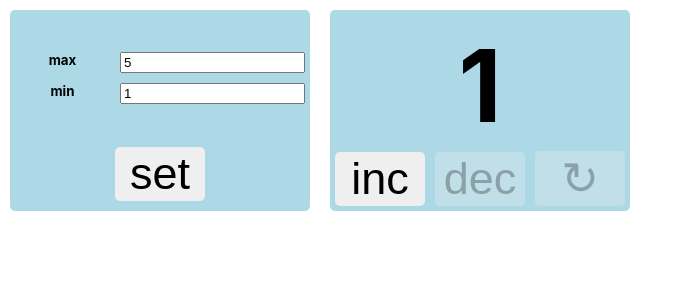
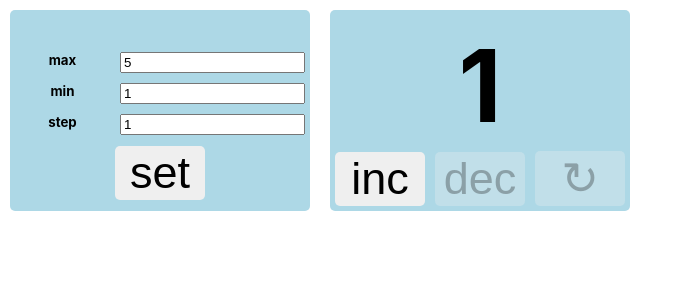
Before and after one commit to kkapchin/counter, a React (Create React App) app: page / in a window 1280 px wide. Shown: the top 300 px of the page, without its empty margins (0-683 px from the left). Built offline with nearby package versions, Linux system fonts and the light colour scheme.

Commit message:
Step setting

```diff
--- a/src/App.tsx
+++ b/src/App.tsx
@@ -9,16 +9,21 @@ function App() {
     const [counter, setCounter] = useState<number>(Value.DEFAULT);
     const [min, setMin] = useState<number>(Value.MIN);
     const [max, setMax] = useState<number>(Value.MAX);
+    const [step, setStep] = useState<number>(COUNTER_STEP);
 
     useEffect(() => {
         const maxValue = localStorage.getItem('maxValue');
         const minValue = localStorage.getItem('minValue');
+        const counterStep = localStorage.getItem('counterStep');
         if(maxValue) {
             setMax(JSON.parse(maxValue));
         }
         if(minValue) {
             setMin(JSON.parse(minValue));
             setCounter(JSON.parse(minValue));
+        }
+        if(counterStep) {
+            setStep(JSON.parse(counterStep));
         }
     }, []);
 
@@ -30,14 +35,26 @@ function App() {
         localStorage.setItem('minValue', JSON.stringify(min));
     }, [min]);
 
+    useEffect(() => {
+        localStorage.setItem('counterStep', JSON.stringify(step));
+    }, [step]);
+
     const increaseCounter = () => {
+        if((counter + step) > max) {
+            setCounter(max);
+            return;
+        }
         counter < max &&
-        setCounter(counter + COUNTER_STEP);
+            setCounter(counter + step);
     }
 
     const decreaseCounter = () => {
+        if((counter - step) < min) {
+            setCounter(min);
+            return;
+        }
         counter > min &&
-        setCounter(counter - COUNTER_STEP);
+            setCounter(counter - step);
     }
 
     const resetCounter = () => setCounter(min);
@@ -45,9 +62,13 @@ function App() {
     const settingsChangeHandler = (e: ChangeEvent<HTMLInputElement>) => {
         if(e.currentTarget.id === 'max') {
             setMax(JSON.parse(e.currentTarget.value));
-            return;
         }
-        setMin(JSON.parse(e.currentTarget.value));
+        if(e.currentTarget.id === 'min') {
+            setMin(JSON.parse(e.currentTarget.value));
+        }
+        if(e.currentTarget.id === 'step') {
+            setStep(JSON.parse(e.currentTarget.value));
+        }
     }
 
     return (
@@ -55,6 +76,7 @@ function App() {
             <Settings
                 minValue={min}
                 maxValue={max}
+                counterStep={step}
                 onChange={settingsChangeHandler}
                 setSettings={() => {}}
             />
--- a/src/components/settings/settings.module.css
+++ b/src/components/settings/settings.module.css
@@ -8,7 +8,7 @@
 }
 
 .wrap button {
-    margin-top: 38px;
+    margin-top: 6px;
 }
 
 .container {
--- a/src/components/settings/settings.tsx
+++ b/src/components/settings/settings.tsx
@@ -6,6 +6,7 @@ import {ChangeEvent} from "react";
 type PropsType = {
     minValue: number
     maxValue: number
+    counterStep: number
     onChange: (e: ChangeEvent<HTMLInputElement>) => void
     setSettings: () => void
 }
@@ -14,6 +15,7 @@ export default function Settings(props: PropsType) {
     const {
         minValue,
         maxValue,
+        counterStep,
         onChange,
         setSettings,
     } = props;
@@ -42,6 +44,15 @@ export default function Settings(props: PropsType) {
                     value={minValue}
                 />
             </div>
+            <div className={s.container}>
+                <h5>step</h5>
+                <input
+                    id="step"
+                    type="number"
+                    onChange={onChangeHandler}
+                    value={counterStep}
+                />
+            </div>
             <SuperButton title={Button.SET} callback={setSettings}/>
         </div>
     );
```
